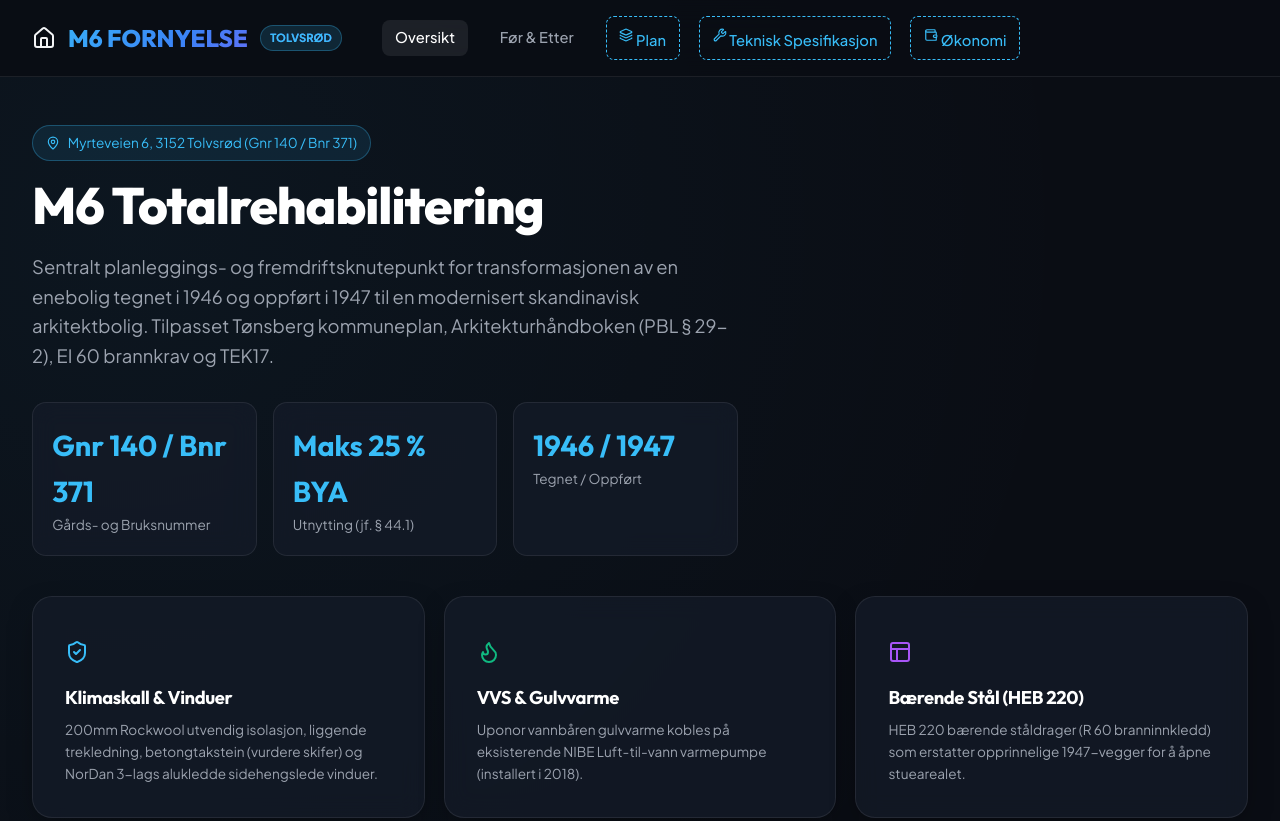
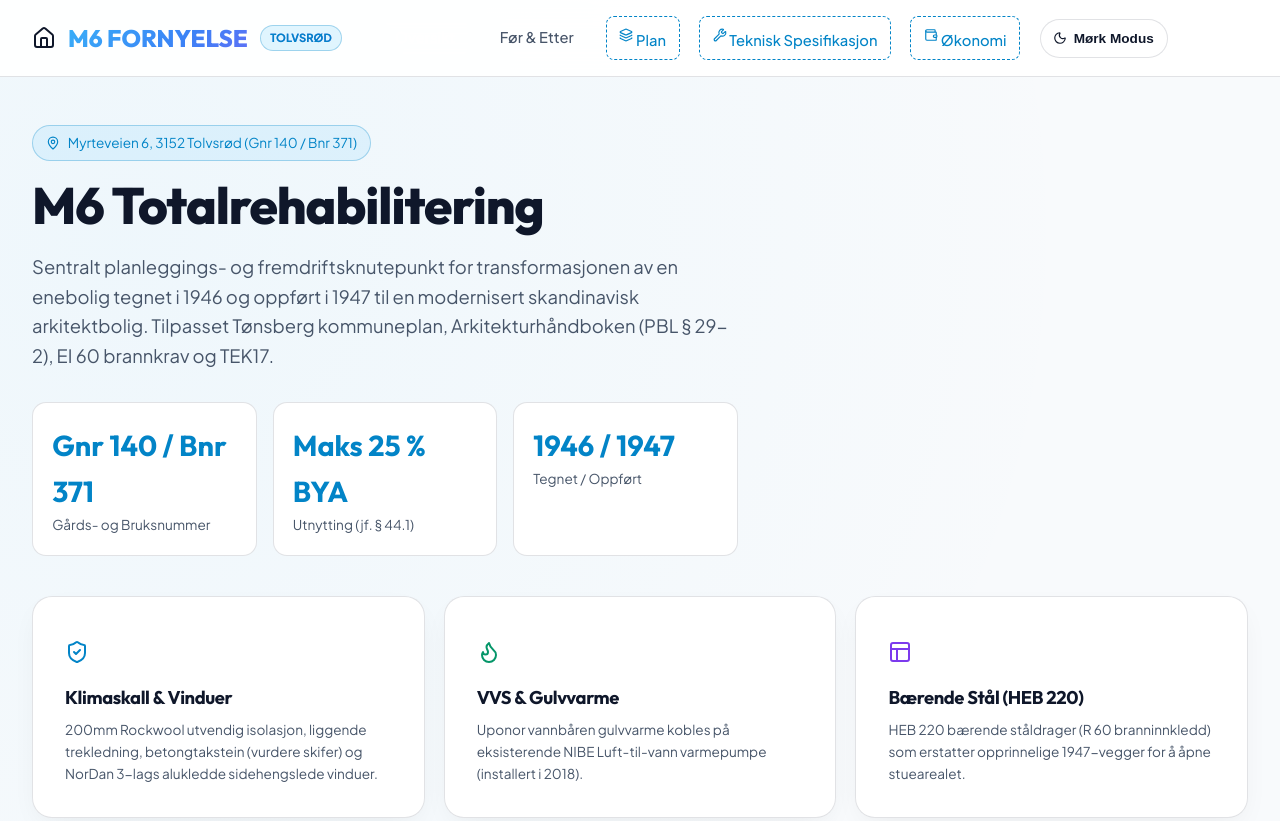
Before and after one commit to magnuskiro/m6, a plain HTML site: page index.html in a window 1280 px wide. Shown: the top 821 px of the page. Drawn offline with nearby package versions, Linux system fonts and the light colour scheme.

Commit message:
Implement automatic Dark/Light mode theme switching following system preferences with manual toggle

```diff
--- a/app.js
+++ b/app.js
@@ -91,7 +91,61 @@
   }, 3000);
 }
 
+// Tema Håndtering (Dark / Light mode som følger maskin/bruker innstilling)
+function initTheme() {
+  const savedTheme = localStorage.getItem('m6_theme');
+  if (savedTheme) {
+    document.documentElement.setAttribute('data-theme', savedTheme);
+  }
+  updateThemeButtonUI();
+
+  // Lytt til maskinens/systemets endring i fargetema
+  window.matchMedia('(prefers-color-scheme: dark)').addEventListener('change', () => {
+    if (!localStorage.getItem('m6_theme')) {
+      updateThemeButtonUI();
+    }
+  });
+}
+
+function toggleTheme() {
+  const current = document.documentElement.getAttribute('data-theme');
+  let newTheme = 'dark';
+
+  if (!current) {
+    const isSystemDark = window.matchMedia('(prefers-color-scheme: dark)').matches;
+    newTheme = isSystemDark ? 'light' : 'dark';
+  } else if (current === 'dark') {
+    newTheme = 'light';
+  } else {
+    newTheme = 'dark';
+  }
+
+  document.documentElement.setAttribute('data-theme', newTheme);
+  localStorage.setItem('m6_theme', newTheme);
+  updateThemeButtonUI();
+}
+
+function updateThemeButtonUI() {
+  const btn = document.getElementById('themeToggleBtn');
+  if (!btn) return;
+
+  const currentTheme = document.documentElement.getAttribute('data-theme');
+  const isSystemDark = window.matchMedia('(prefers-color-scheme: dark)').matches;
+  const isDark = currentTheme === 'dark' || (!currentTheme && isSystemDark);
+
+  if (isDark) {
+    btn.innerHTML = `<i data-lucide="sun" style="width:14px; vertical-align:-1px;"></i> Lys Modus`;
+  } else {
+    btn.innerHTML = `<i data-lucide="moon" style="width:14px; vertical-align:-1px;"></i> Mørk Modus`;
+  }
+  if (window.lucide) lucide.createIcons();
+}
+
+// Kjøres umiddelbart for å forhindre blink ved lasting
+initTheme();
+
 // Ved Sidelasting
 document.addEventListener('DOMContentLoaded', () => {
   initSlider();
+  updateThemeButtonUI();
 });
--- a/index.html
+++ b/index.html
@@ -29,6 +29,7 @@
         <a href="financing.html" class="nav-link subpage-link">
           <i data-lucide="wallet" style="width:14px; vertical-align:-1px;"></i> Økonomi
         </a>
+        <button class="theme-toggle-btn" id="themeToggleBtn" onclick="toggleTheme()"></button>
       </nav>
     </div>
   </header>
--- a/styles.css
+++ b/styles.css
@@ -6,10 +6,12 @@
   --bg-secondary: #111622;
   --bg-card: rgba(20, 27, 41, 0.75);
   --bg-card-hover: rgba(28, 37, 56, 0.85);
+  --header-bg: rgba(10, 13, 20, 0.88);
   --border-color: rgba(255, 255, 255, 0.08);
   --border-glow: rgba(56, 189, 248, 0.3);
 
   --text-main: #f3f4f6;
+  --text-heading: #ffffff;
   --text-muted: #9ca3af;
   --text-dim: #6b7280;
 
@@ -34,6 +36,56 @@
   --transition: all 0.3s cubic-bezier(0.4, 0, 0.2, 1);
 }
 
+@media (prefers-color-scheme: light) {
+  :root:not([data-theme="dark"]) {
+    --bg-primary: #f8fafc;
+    --bg-secondary: #ffffff;
+    --bg-card: rgba(255, 255, 255, 0.95);
+    --bg-card-hover: rgba(241, 245, 249, 0.98);
+    --header-bg: rgba(255, 255, 255, 0.92);
+    --border-color: rgba(15, 23, 42, 0.12);
+    --border-glow: rgba(2, 132, 199, 0.3);
+
+    --text-main: #0f172a;
+    --text-heading: #0f172a;
+    --text-muted: #475569;
+    --text-dim: #64748b;
+
+    --accent-cyan: #0284c7;
+    --accent-blue: #2563eb;
+    --accent-emerald: #059669;
+    --accent-purple: #7c3aed;
+    --accent-amber: #d97706;
+    --accent-rose: #e11d48;
+
+    --shadow-main: 0 10px 30px -10px rgba(0, 0, 0, 0.08);
+  }
+}
+
+[data-theme="light"] {
+  --bg-primary: #f8fafc;
+  --bg-secondary: #ffffff;
+  --bg-card: rgba(255, 255, 255, 0.95);
+  --bg-card-hover: rgba(241, 245, 249, 0.98);
+  --header-bg: rgba(255, 255, 255, 0.92);
+  --border-color: rgba(15, 23, 42, 0.12);
+  --border-glow: rgba(2, 132, 199, 0.3);
+
+  --text-main: #0f172a;
+  --text-heading: #0f172a;
+  --text-muted: #475569;
+  --text-dim: #64748b;
+
+  --accent-cyan: #0284c7;
+  --accent-blue: #2563eb;
+  --accent-emerald: #059669;
+  --accent-purple: #7c3aed;
+  --accent-amber: #d97706;
+  --accent-rose: #e11d48;
+
+  --shadow-main: 0 10px 30px -10px rgba(0, 0, 0, 0.08);
+}
+
 * {
   box-sizing: border-box;
   margin: 0;
@@ -54,7 +106,7 @@
 
 h1, h2, h3, h4, h5, h6 {
   font-family: 'Outfit', sans-serif;
-  color: #ffffff;
+  color: var(--text-heading);
   letter-spacing: -0.02em;
 }
 
@@ -73,7 +125,7 @@
   position: sticky;
   top: 0;
   z-index: 100;
-  background: rgba(10, 13, 20, 0.88);
+  background: var(--header-bg);
   backdrop-filter: blur(16px);
   border-bottom: 1px solid var(--border-color);
   padding: 1rem 2rem;
@@ -139,6 +191,28 @@
 .nav-link.subpage-link:hover, .nav-link.subpage-link.active {
   background: rgba(56, 189, 248, 0.15);
   color: #ffffff;
+}
+
+/* Theme Toggle Button */
+.theme-toggle-btn {
+  background: rgba(255, 255, 255, 0.06);
+  border: 1px solid var(--border-color);
+  color: var(--text-main);
+  padding: 0.4rem 0.8rem;
+  border-radius: 20px;
+  cursor: pointer;
+  display: inline-flex;
+  align-items: center;
+  gap: 0.4rem;
+  font-size: 0.85rem;
+  font-weight: 600;
+  transition: var(--transition);
+  margin-left: auto;
+}
+
+.theme-toggle-btn:hover {
+  border-color: var(--accent-cyan);
+  color: var(--accent-cyan);
 }
 
 .notebooklm-btn {
```
Also changed, not shown: disciplines.html (+1 -0 lines), financing.html (+1 -0 lines), sequence.html (+1 -0 lines).
